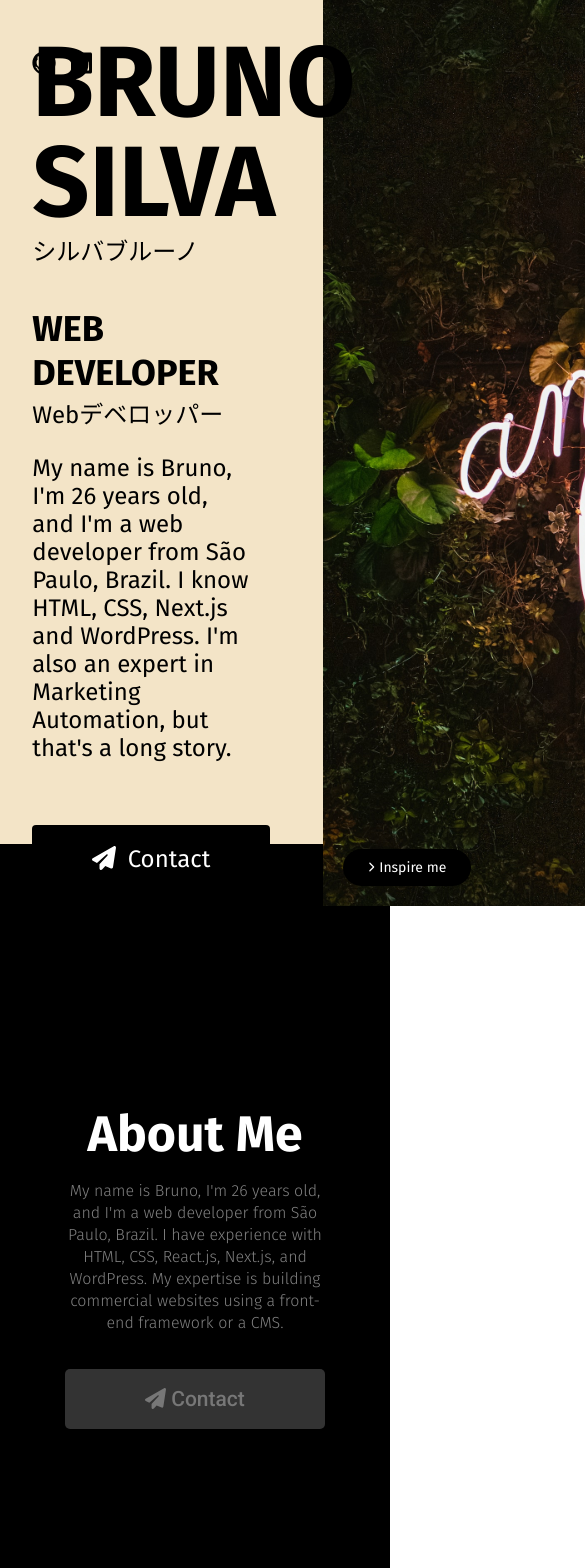
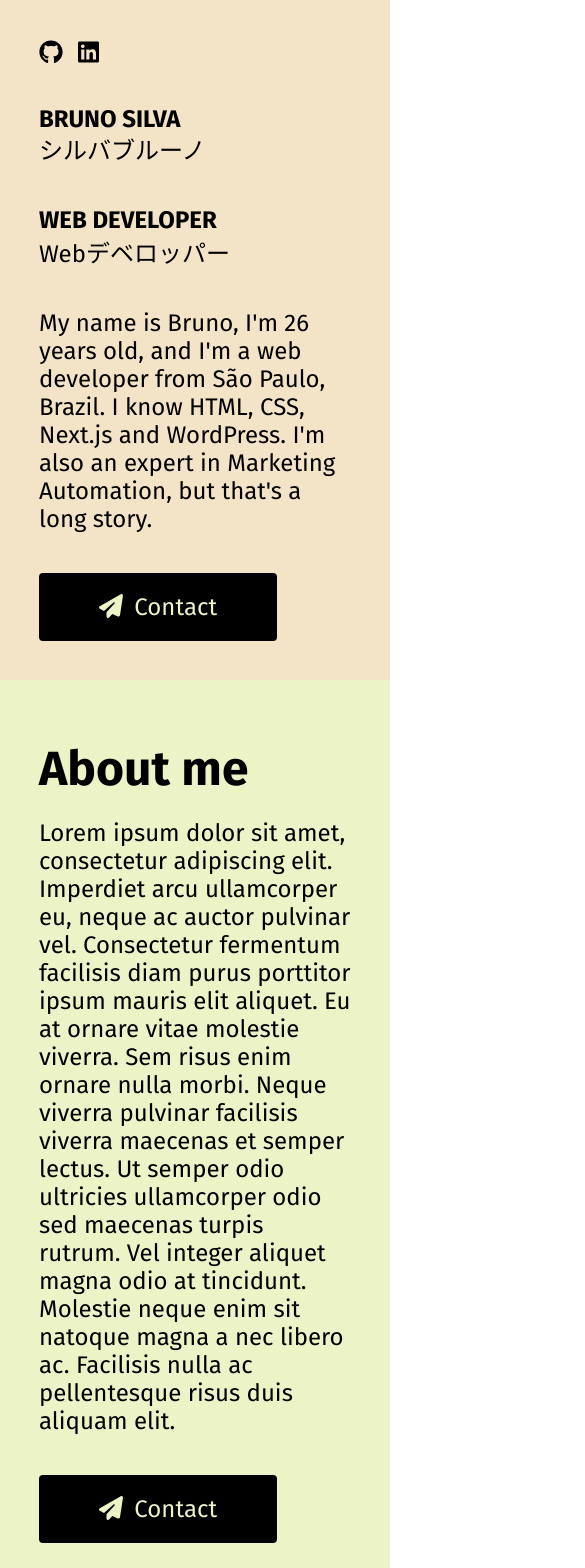
Before and after one commit to SirBruno/portfolio, a Next.js app: page / in a window 390 px wide. Shown: the top 1568 px of the page, 585 px wide, since content can reach past the window. Built offline with nearby package versions, Linux system fonts and the light colour scheme.

Commit message:
responsiveness improv and fixes

```diff
--- a/pages/index.js
+++ b/pages/index.js
@@ -41,15 +41,20 @@ export default function Home() {
                 <a href="https://www.linkedin.com/in/sirbruno" target="_blank" rel="noreferrer"><FontAwesomeIcon icon={faLinkedin} /></a>
               </span>
             </span>
+            <div className={styles.hero_left}>
+              <div>
                 <h1 className={styles.title}>BRUNO SILVA</h1>
                 <h2 className={styles.subtitle}>シルバブルーノ</h2>
+              </div>
+              <div>
                 <h1 className={styles.title2}>WEB DEVELOPER</h1>
                 <h2 className={styles.subtitle}>Webデベロッパー</h2>
+              </div>
               <p className={styles.p}>{"My name is Bruno, I'm 26 years old, and I'm a web developer from São Paulo, Brazil. I know HTML, CSS, Next.js and WordPress. I'm also an expert in Marketing Automation, but that's a long story."}</p>
-            <br />
-            <Link href="#Contact"><a className={styles.heroCTA}><FontAwesomeIcon icon={faPaperPlane} /> Contact</a></Link>
+              <Link href="#Contact"><a className={styles.contact_cta}><FontAwesomeIcon icon={faPaperPlane} /> Contact</a></Link>
+            </div>
           </main>
-          <div style={{width: '100%', height: '100%', position: 'relative'}}>
+          <div style={{ width: '100%', height: '100%', position: 'relative' }}>
             <Image alt="decorative image" onLoadingComplete={() => setLoaderOn(false)} placeholder="blur" src={currImg} layout='fill' objectFit='cover' quality={100} />
             <div className={styles.imgLoader}>
               <Grid
@@ -68,22 +73,58 @@ export default function Home() {
           </div>
         </section>
       </section>
-      <section id="About" className={styles.two}>
-        <section>
+      <section className={styles.section_01}>
+        <div className={styles.content_area}>
+          <div>
             <div>
               <h2>About me</h2>
-            <p>{`My name is Bruno, I'm ${new Date().getFullYear() - 1996} years old, and I'm a web developer from São Paulo, Brazil. I have experience with HTML, CSS, React.js, Next.js, and WordPress. My expertise is building commercial websites using a front-end framework or a CMS.`}</p>
-            <br />
-            <Link href="#Contact"><a className={styles.contactCTA}><FontAwesomeIcon icon={faPaperPlane} /> Contact</a></Link>
+              <p>Lorem ipsum dolor sit amet, consectetur adipiscing elit. Imperdiet arcu ullamcorper eu, neque ac auctor pulvinar vel. Consectetur fermentum facilisis diam purus porttitor ipsum mauris elit aliquet. Eu at ornare vitae molestie viverra. Sem risus enim ornare nulla morbi. Neque viverra pulvinar facilisis viverra maecenas et semper lectus. Ut semper odio ultricies ullamcorper odio sed maecenas turpis rutrum. Vel integer aliquet magna odio at tincidunt. Molestie neque enim sit natoque magna a nec libero ac. Facilisis nulla ac pellentesque risus duis aliquam elit.</p>
             </div>
-        </section>
+            <Link href="#Contact"><a className={styles.contact_cta}><FontAwesomeIcon icon={faPaperPlane} /> Contact</a></Link>
+          </div>
+          <div className={styles.experience}>
+            <div>
+              <h2>Experience</h2>
+              <div className={styles.jobs}>
+                <div>
+                  <p><b>{"CRM & Marketing Automation Analyst"}</b></p>
+                  <p>Full-time · 1 yr 4 mos+</p>
+                  <p className={styles.half_opacity}>06/2021 - Present<br />São Paulo, Brazil</p>
+                </div>
+                <div>
+                  <p><b>{"Jr. Developer"}</b></p>
+                  <p>Full-time · 1 yr 2 mos</p>
+                  <p className={styles.half_opacity}>04/2020 - 05/2021<br />São Paulo, Brazil</p>
+                </div>
+                <div>
+                  <p><b>{"Web Developer"}</b></p>
+                  <p>Full-time · 1 yr 6 mos</p>
+                  <p className={styles.half_opacity}>10/2018 - 03/2020<br />São Paulo, Brazil</p>
+                </div>
+              </div>
+            </div>
+            <div>
+              <h2>Education</h2>
+              <div>
+                <p><b>{"FATEC"}</b></p>
+                <p>{"Associate's degree, Computer Systems Analysis"}</p>
+                <p className={styles.half_opacity}>2017 - 2020</p>
+              </div>
+            </div>
+          </div>
+        </div>
       </section>
       <section id="Contact" className={styles.two}>
         <section>
           <div>
             <h2>Contact</h2>
+            <div>
               <p>{"bruno.webjr@gmail.com"}</p>
+              <br />
               <p>{"São Paulo, Brazil."}</p>
+            </div>
+            <br />
+            <span className={styles.half_opacity}>*This website is a work in progress.</span>
           </div>
         </section>
       </section>
--- a/styles/Home.module.css
+++ b/styles/Home.module.css
@@ -1,7 +1,7 @@
 .title {
   color: #000;
-  font-size: 100px;
-  line-height: 100px;
+  font-size: max(24px, 5vw);
+  line-height: max(24px, 5vw);
   margin: 0;
   z-index: 1;
   position: relative;
@@ -9,9 +9,9 @@
 }
 
 .title2 {
-  padding-top: 40px;
   color: #000;
-  font-size: 36px;
+  font-size: max(24px, 1.8vw);
+  line-height: normal;
   margin: 0;
   z-index: 1;
   position: relative;
@@ -20,7 +20,8 @@
 
 .subtitle {
   color: #000;
-  font-size: 24px;
+  font-size: max(24px, 1.2vw);;
+  line-height: normal;
   font-weight: 400;
   margin: 0;
   z-index: 1;
@@ -29,7 +30,6 @@
 
 .hero .p {
   font-size: 24px;
-  padding-bottom: 40px;
   color: #000;
 }
 
@@ -42,12 +42,13 @@
 .one {
   background: #F3E4C7;
   min-height: 100vh;
+  position: relative;
 }
 
 .hero {
   display: grid;
   align-items: center;
-  grid-template-columns: 1fr 800px;
+  grid-template-columns: repeat(auto-fit, minmax(512px, 1fr));
   margin: 0 auto;
   height: 100vh;
 }
@@ -114,51 +115,18 @@
   margin-right: 15px;
 }
 
-a.heroCTA {
-  background: #000;
-  border: none;
-  border-radius: 4px;
-  font-size: 24px;
-  color: #fff;
-  text-decoration: none;
-  z-index: 1;
-  position: relative;
-  transition: .3s;
-  padding: 20px 60px;
-}
-
-a.contactCTA {
-  width: 260px;
-  height: 60px;
-  background: #333;
-  border: none;
-  border-radius: 5px;
-  font-family: Roboto, 'sans-serif';
-  font-size: 21px;
-  color: #777;
-  display: flex;
-  align-items: center;
-  justify-content: center;
-  text-decoration: none;
-  z-index: 1;
-  position: relative;
-  transition: .3s;
-  margin: 0 auto;
-}
-
-a.heroCTA:hover, a.contactCTA:hover {
-  transition: .3s;
-  background: #fff;
-  color: #000;
-}
-
-.heroCTA svg, .contactCTA svg {
-  margin-right: 5px;
-}
-
 .heroImage {
   width: auto !important;
   min-width: auto !important;
+}
+
+.hero_left p {
+  margin: 0;
+}
+
+.hero_left {
+  display: grid;
+  grid-row-gap: 40px;
 }
 
 .wip {
@@ -174,7 +142,7 @@ a.heroCTA:hover, a.contactCTA:hover {
 
 .inspireMe {
   background: #000;
-  color: #fff;
+  color: #ECF3C7;
   position: absolute;
   bottom: 20px;
   left: 20px;
@@ -225,37 +193,35 @@ a.heroCTA:hover, a.contactCTA:hover {
 }
 
 .two {
-  background: #111;
+  background: #000;
+  display: grid;
+  color: #F3E4C7;
+  justify-content: center;
+  align-items: center;
   height: 100vh;
-  display: grid;
-  color: #fff;
-  justify-content: center;
 }
 
 .two p {
-  opacity: .5;
-  max-width: 750px;
-  opacity: .5;
-  font-size: 16px;
+  font-size: 24px;
   z-index: 1;
   position: relative;
-  line-height: 22px;
-  font-weight: 300;
+  line-height: normal;
+  margin: 0;
 }
 
 .two > section {
   width: 100%;
   margin: 0 auto;
   vertical-align: middle;
+  padding: 150px 0;
 }
 
-.two > section div {
+.two > section > div {
   display: grid;
   align-content: center;
-  height: 100vh;
-  padding: 100px;
   box-sizing: border-box;
   text-align: center;
+  grid-row-gap: 40px;
 }
 
 .two > section div h2 {
@@ -270,3 +236,127 @@ a.heroCTA:hover, a.contactCTA:hover {
 .two:nth-child(even) {
   background: #000;
 }
+
+.section_01 {
+  background: #ECF3C7;
+  padding: 150px 0;
+}
+
+.section_01 .content_area > div:first-child,
+.section_01 .experience {
+  display: grid;
+  grid-row-gap: 40px;
+}
+
+.section_01 h2,
+.section_01 p {
+  margin: 0;
+}
+
+.section_01 h2 {
+  font-size: 48px;
+  line-height: 100px;
+}
+
+.section_01 p {
+  font-size: 24px;
+  line-height: normal;
+}
+
+.contact_cta {
+  background: #000;
+  color: #ECF3C7;
+  padding: 20px 60px;
+  font-size: 24px;
+  text-decoration: none;
+  line-height: normal;
+  border-radius: 4px;
+  display: inline-block;
+  width: fit-content;
+  height: fit-content;
+}
+
+.contact_cta:hover {
+  transition: .3s;
+  background: #fff;
+  color: #000;
+}
+
+.contact_cta svg {
+  margin-right: 5px;
+}
+
+.section_01 .content_area {
+  width: 100%;
+  max-width: 1600px;
+  display: grid;
+  grid-template-columns: repeat(auto-fit, minmax(512px, 1fr));
+  grid-column-gap: 200px;
+  margin: 0 auto;
+  align-items: baseline;
+}
+
+.half_opacity {
+  opacity: .5;
+}
+
+.section_01 .jobs {
+  display: grid;
+  grid-row-gap: 20px;
+}
+
+@media screen and (max-width: 1919px) {
+  .section_01 .content_area {
+    grid-template-columns: repeat(auto-fit, minmax(400px, 1fr));
+    grid-column-gap: 100px;
+    padding: 0 10%;
+    box-sizing: border-box;
+  }
+}
+
+@media screen and (max-width: 1023px) {
+  .hero > div {
+    display: none;
+  }
+
+  .hero .main {
+    padding: 0;
+  }
+
+  .hero,
+  .section_01 .content_area {
+    grid-template-columns: 1fr;
+    padding: 10%;
+    box-sizing: border-box;
+    grid-row-gap: 40px;
+  }
+
+  .hero .main .p {
+    margin-right: 0;
+  }
+
+  .section_01 {
+    padding: 0;
+  }
+
+  .one {
+    min-height: auto;
+  }
+
+  .hero {
+    height: auto;
+  }
+
+  .nav {
+    position: relative;
+    top: auto;
+    margin-bottom: 40px;
+  }
+
+  .section_01 .content_area {
+    grid-template-columns: 1fr;
+    grid-column-gap: 100px;
+    padding: 10%;
+    box-sizing: border-box;
+  }
+}
--- a/styles/globals.css
+++ b/styles/globals.css
@@ -1,3 +1,7 @@
+html, body {
+  overflow-x:hidden;
+}
+
 body {
   margin: 0;
   padding: 0;
```
Lines whose indentation alone changed are shown as unchanged.
